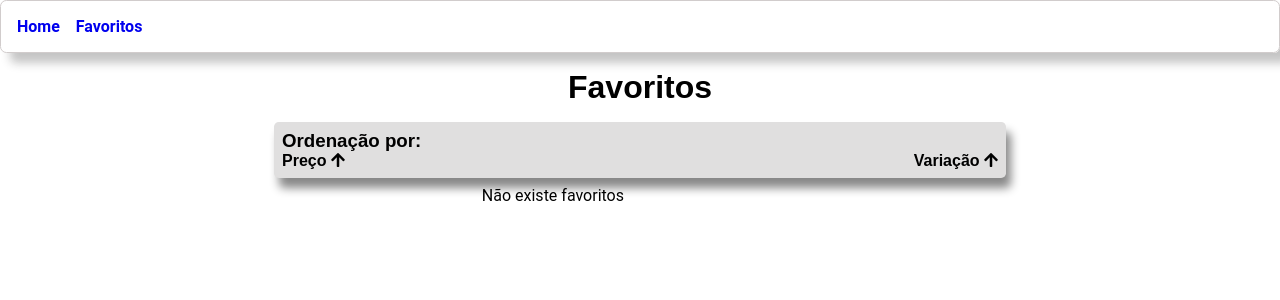
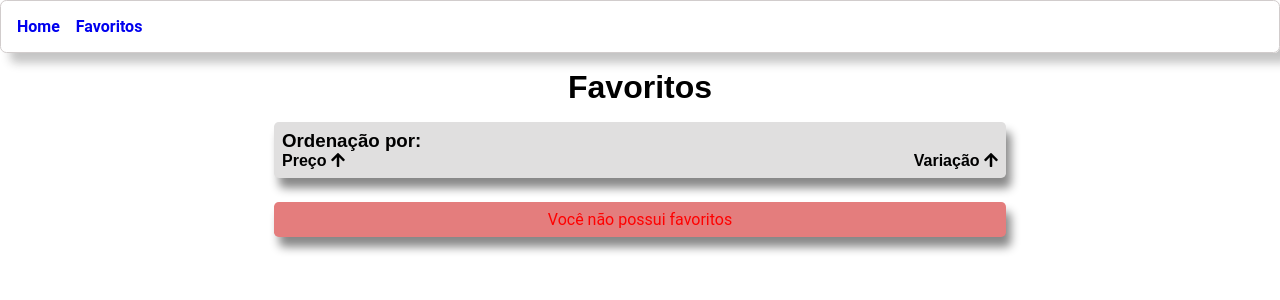
Before and after one commit to TradeMap-Code/desafio-frontend, a React (Create React App) app in the folder trade-map/: page /favorites in a window 1280 px wide. Shown: the top 300 px of the page. Built offline with nearby package versions, Linux system fonts and the light colour scheme.

Commit message:
feat:Adicionar README

```diff
--- a/trade-map/src/pages/favorites/index.js
+++ b/trade-map/src/pages/favorites/index.js
@@ -28,12 +28,12 @@ const Favorites = () => {
             />
           );
         })}
-        {favourites.length === 0 && (
-          <div>
-            <p>Não existe favoritos</p>
-          </div>
-        )}
       </div>
+      {favourites.length === 0 && (
+        <div className="favorites-error">
+          <p>Você não possui favoritos</p>
+        </div>
+      )}
     </div>
   );
 };
--- a/trade-map/src/pages/favorites/styles.css
+++ b/trade-map/src/pages/favorites/styles.css
@@ -19,6 +19,23 @@
   margin: auto;
 }
 
+.favorites-error {
+  display: flex;
+  flex-direction: column;
+  align-items: center;
+  justify-content: center;
+  margin: auto;
+  margin-bottom: 0.5rem;
+  margin-top: 1rem;
+  padding: 0.5rem;
+  border-radius: 0.3rem;
+  box-shadow: 5px 10px 10px #888888;
+  background: #e47d7d;
+  width: 100%;
+  max-width: 732px;
+  color: red;
+}
+
 @media (min-width: 768px) {
   .charts {
     display: grid;
--- a/trade-map/src/pages/home/index.js
+++ b/trade-map/src/pages/home/index.js
@@ -28,13 +28,12 @@ const Home = () => {
               />
             );
           })}
-
-        {stocks.length === 0 && (
-          <div>
-            <p>Não existe favoritos</p>
-          </div>
-        )}
       </div>
+      {stocks.length === 0 && (
+        <div className="favorites-error">
+          <p>Você não possui favoritos</p>
+        </div>
+      )}
     </div>
   );
 };
--- a/trade-map/src/pages/home/styles.css
+++ b/trade-map/src/pages/home/styles.css
@@ -13,6 +13,23 @@
   margin: auto;
 }
 
+.favorites-error {
+  display: flex;
+  flex-direction: column;
+  align-items: center;
+  justify-content: center;
+  margin: auto;
+  margin-bottom: 0.5rem;
+  margin-top: 1rem;
+  padding: 0.5rem;
+  border-radius: 0.3rem;
+  box-shadow: 5px 10px 10px #888888;
+  background: #e47d7d;
+  width: 100%;
+  max-width: 732px;
+  color: red;
+}
+
 @media (min-width: 768px) {
   .charts {
     display: grid;
```
